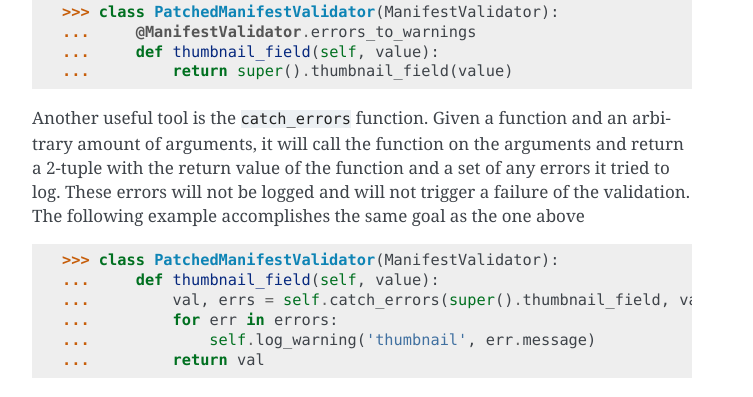
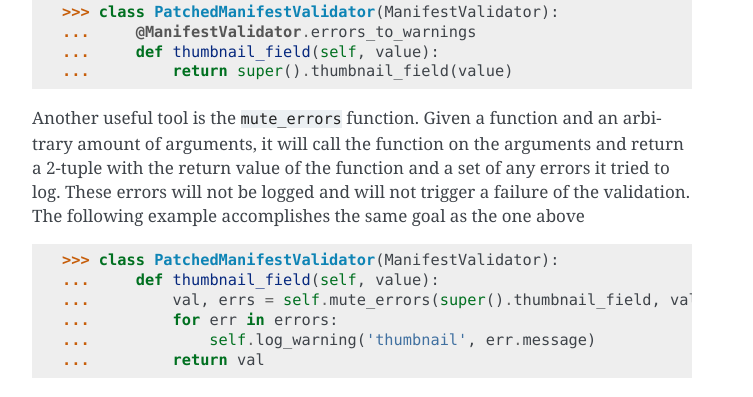
Before and after one commit to DDMAL/tripoli, a Sphinx documentation site: the page built from docs/configuration.rst, in a window 1280 px wide and 900 px high, scrolled down 2711 px. Shown: the part 322-719 px from the top of the window, without its empty margins (388-1141 px from the left). Built offline with Sphinx 7.4.7, drawn with Linux system fonts in a browser that asks for light colours.

Commit message:
Fixed: renamed catch_errors.
Fixes #5

```diff
--- a/docs/configuration.rst
+++ b/docs/configuration.rst
@@ -131,7 +131,7 @@ on that field into warnings with the following ``ManifestValidator``. ::
     ...     def thumbnail_field(self, value):
     ...         return super().thumbnail_field(value)
 
-Another useful tool is the ``catch_errors`` function. Given a function and an arbitrary amount
+Another useful tool is the ``mute_errors`` function. Given a function and an arbitrary amount
 of arguments, it will call the function on the arguments and return a 2-tuple with the return
 value of the function and a set of any errors it tried to log. These errors will not be logged
 and will not trigger a failure of the validation. The following example accomplishes the same
@@ -139,7 +139,7 @@ goal as the one above ::
 
     >>> class PatchedManifestValidator(ManifestValidator):
     ...     def thumbnail_field(self, value):
-    ...         val, errs = self.catch_errors(super().thumbnail_field, value)
+    ...         val, errs = self.mute_errors(super().thumbnail_field, value)
     ...         for err in errors:
     ...             self.log_warning('thumbnail', err.message)
     ...         return val
```
Also changed, not shown: 1 other file.
